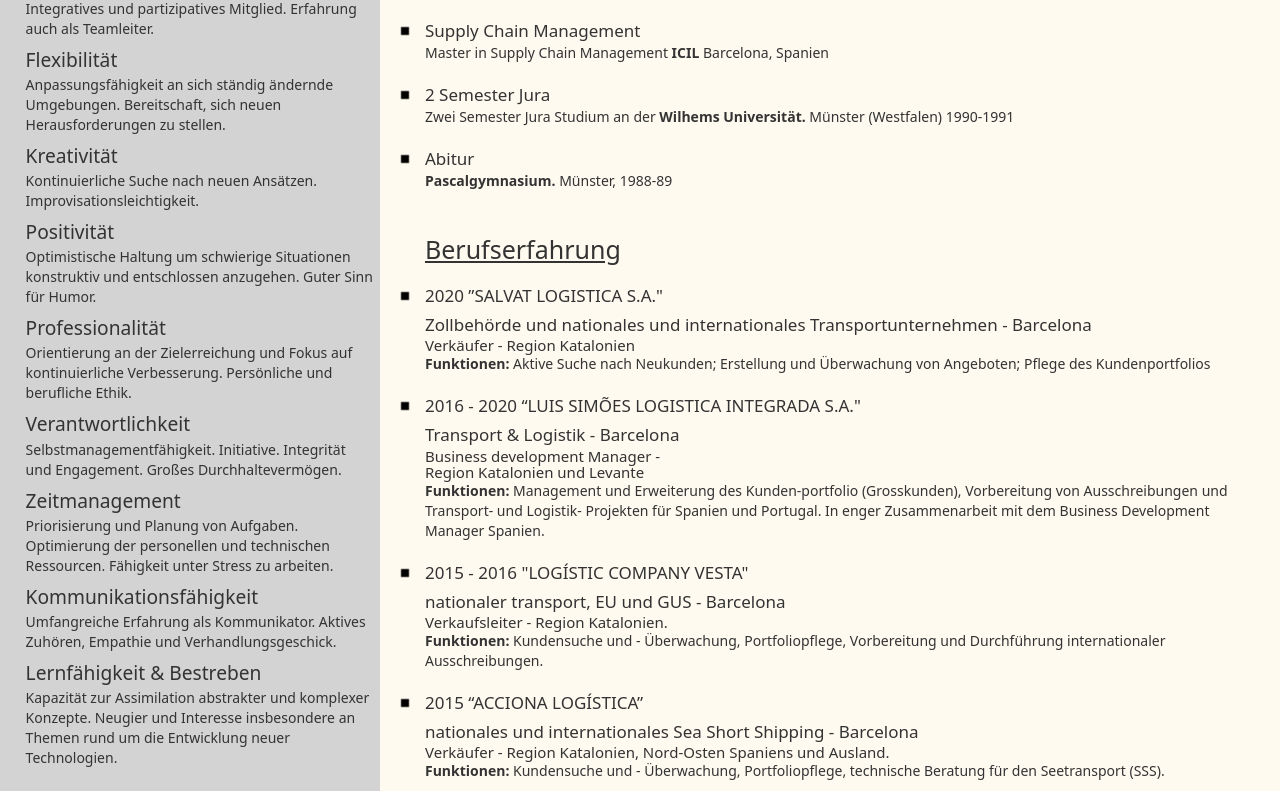
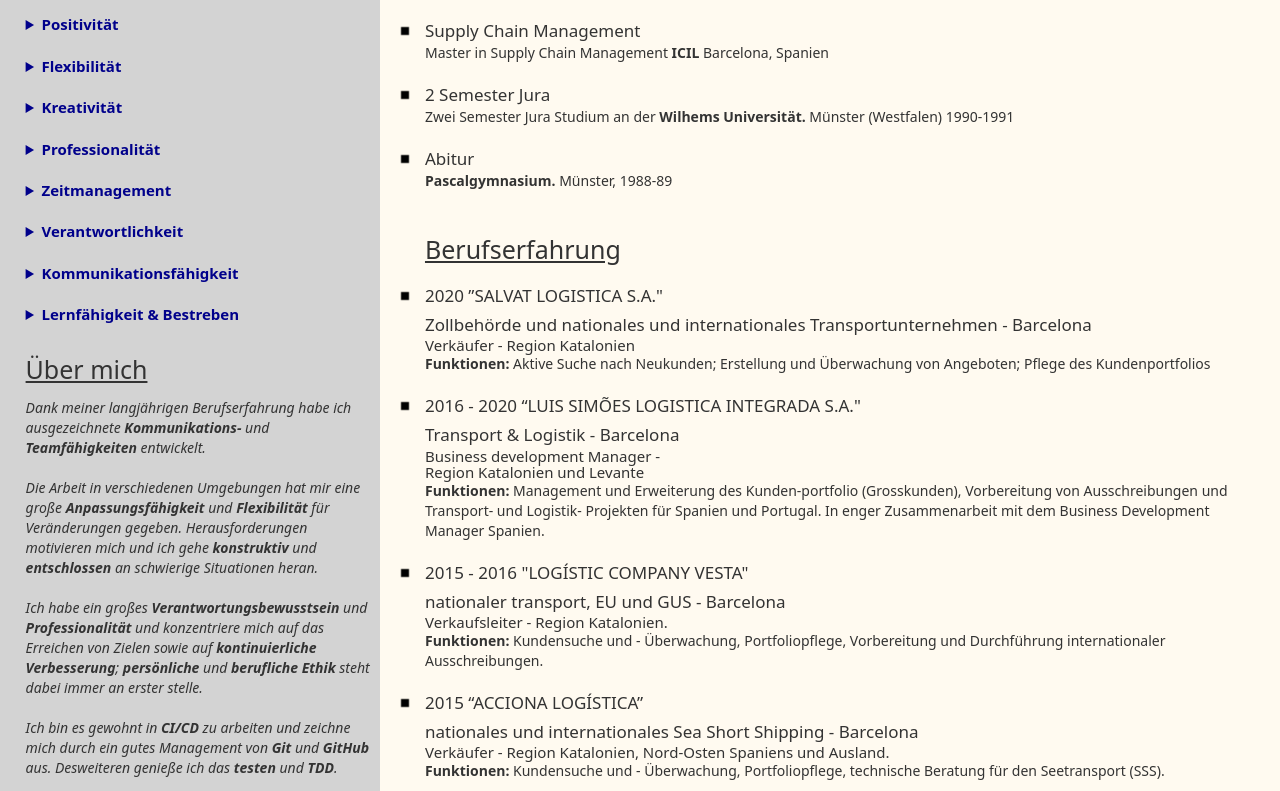
Before and after one commit to BorisMichaelRandebrock/Curriculum-Vitae, a plain HTML site: page public/lebenslauf.html in a window 1280 px wide. Shown: the part 822-1613 px from the top of the page. Drawn offline with Linux system fonts and the light colour scheme.

Commit message:
changed german softskills & added über-mich section

```diff
--- a/public/lebenslauf.html
+++ b/public/lebenslauf.html
@@ -93,62 +93,115 @@
         <h3>Softskills</h3>
         <ul class="softskills" id="german-softskills">
           <li>
-            <h4>Team-player</h4>
+            <details>
+              <summary>Team-player</summary>
               <p>Integratives und partizipatives Mitglied. Erfahrung auch als Teamleiter.
               </p>
+            </details>
+            <br>
           </li>
           <li>
-            <h4>Flexibilität</h4>
+            <details>
+              <summary>Positivität</summary>
+              <p>Optimistische Haltung um schwierige Situationen konstruktiv und entschlossen anzugehen. Guter Sinn für
+                Humor.
+              </p>
+            </details>
+            <br>
+          </li>
+          <li>
+            <details>
+              <summary>Flexibilität</summary>
               <p>Anpassungsfähigkeit an sich ständig ändernde Umgebungen. Bereitschaft, sich neuen Herausforderungen zu
                 stellen.
               </p>
+            </details>
+            <br>
           </li>
           <li>
-            <h4>Kreativität</h4>
+            <details>
+              <summary>Kreativität</summary>
               <p>Kontinuierliche Suche nach neuen Ansätzen. Improvisationsleichtigkeit.
               </p>
+            </details>
+            <br>
           </li>
           <li>
-            <h4>Positivität</h4>
-            <p>Optimistische Haltung um schwierige Situationen konstruktiv und entschlossen anzugehen. Guter Sinn für
-              Humor.
+            <details>
+              <summary>Professionalität</summary>
+              <p>Orientierung an der Zielerreichung und Fokus auf kontinuierliche Verbesserung. Persönliche und
+                berufliche
+                Ethik.
               </p>
+            </details>
+            <br>
           </li>
           <li>
-            <h4>Professionalität</h4>
-            <p>Orientierung an der Zielerreichung und Fokus auf kontinuierliche Verbesserung. Persönliche und berufliche
-              Ethik.
+            <details>
+              <summary>Zeitmanagement</summary>
+              <p>
+                Priorisierung und Planung von Aufgaben. Optimierung der personellen und technischen Ressourcen.
+                Fähigkeit
+                unter Stress zu arbeiten.
               </p>
+            </details>
+            <br>
           </li>
           <li>
-            <h4>Verantwortlichkeit</h4>
+            <details>
+              <summary>Verantwortlichkeit</summary>
               <p>
                 Selbstmanagementfähigkeit. Initiative. Integrität und Engagement. Großes Durchhaltevermögen.
               </p>
+            </details>
+            <br>
           </li>
           <li>
-            <h4>Zeitmanagement</h4>
-            <p>
-              Priorisierung und Planung von Aufgaben. Optimierung der personellen und technischen Ressourcen. Fähigkeit
-              unter Stress zu arbeiten.
-            </p>
-          </li>
-          <li>
-            <h4>Kommunikationsfähigkeit
-            </h4>
+            <details>
+              <summary>Kommunikationsfähigkeit
+              </summary>
               <p>
                 Umfangreiche Erfahrung als Kommunikator. Aktives Zuhören, Empathie und Verhandlungsgeschick.
               </p>
+            </details>
+            <br>
           </li>
           <li>
-            <h4>Lernfähigkeit & Bestreben
-            </h4>
+            <details>
+              <summary>Lernfähigkeit & Bestreben
+              </summary>
               <p>
-              Kapazität zur Assimilation abstrakter und komplexer Konzepte. Neugier und Interesse insbesondere an Themen
-              rund um die Entwicklung neuer Technologien.
+                Kapazität zur Assimilation abstrakter und komplexer Konzepte. Neugier und Interesse insbesondere an
+                Themen rund um die Entwicklung neuer Technologien.
               </p>
+            </details>
           </li>
         </ul>
+      </section>
+      <section class="über-mich">
+        <h3>
+          Über mich
+        </h3>
+        <p>
+          Dank meiner langjährigen Berufserfahrung habe ich ausgezeichnete <b> Kommunikations-</b> und <b>
+            Teamfähigkeiten</b> entwickelt.
+          <br><br>
+          Die Arbeit in verschiedenen Umgebungen hat mir eine große <b> Anpassungsfähigkeit</b> und <b> Flexibilität</b>
+          für Veränderungen gegeben. Herausforderungen motivieren mich und ich gehe <b> konstruktiv</b> und <b>
+            entschlossen</b> an
+          schwierige Situationen heran.
+          <br><br>
+          Ich habe ein großes <b> Verantwortungsbewusstsein</b> und <b> Professionalität</b> und konzentriere mich auf
+          das Erreichen von Zielen sowie auf <b> kontinuierliche Verbesserung</b>; <b>persönliche</b> und <b>
+            berufliche Ethik</b> steht dabei immer an erster stelle.
+          <br><br>
+          Ich bin es gewohnt in <b> CI/CD</b> zu arbeiten und zeichne mich durch ein gutes Management von <b> Git</b>
+          und <b> GitHub</b> aus. Desweiteren genieße ich das <b> testen </b> und <b> TDD</b>.
+          <br><br>
+          Derzeit ist es mein Ziel, mich weiter mit den neuesten Technologien vertraut zu machen und mich einem Team von
+          Fachleuten anzuschließen, die genauso leidenschaftlich Programmierer sind wie ich.
+        </p>
+
       </section>
       <div class="tech-stack-pack">
         <h3>Tech-stack</h3>
--- a/public/style.css
+++ b/public/style.css
@@ -339,6 +339,16 @@
   font-style: italic;
 }
 
+.über-mich {
+  padding-right: 10px;
+  padding-bottom: 20px;
+}
+
+.über-mich p {
+  font-style: italic;
+}
+
+
 .softskills summary {
   /* color: blue; */
   color: darkblue;
@@ -641,6 +651,11 @@
     margin: 0px 10%;
   }
 
+  .über-mich {
+    margin: 0px 10%;
+  }
+
+
   .sobre-mi p {
     text-align: justify;
   }
@@ -649,6 +664,9 @@
     text-align: justify;
   }
 
+  .über-mich p {
+    text-align: justify;
+  }
 }
 
 
@@ -1036,6 +1054,13 @@
     text-align: justify;
   }
 
+  .über-mich {
+    position: relative;
+    top: 230px;
+    font-size: 10px;
+    text-align: justify;
+  }
+
   /* .sobre-mi p {
     font-size: 11px;
     display: block;
```
Also changed, not shown: public/resume.html (+14 -13 lines). Lines whose indentation alone changed are shown as unchanged.
